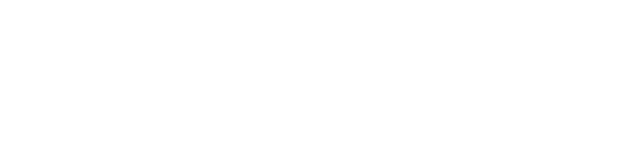
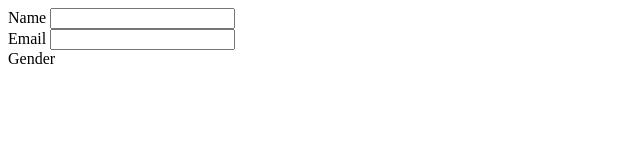
Before and after one commit to acciojob/car-insurance-form-Rudranil8, a website: page main.html in a window 1280 px wide. Shown: the whole page, without its empty margins (0-640 px from the left). Drawn offline with Linux system fonts and the light colour scheme.

Commit message:
created a submission

```diff
--- a/main.html
+++ b/main.html
@@ -10,7 +10,16 @@
 	<!-- the entire body must be written by student -->
     <script type="text/javascript" src="./script.js">
 </script>
+<form method="post">
+	<label>Name</label>
+	<input type="text" id="name" required>
+	<br>
+	<label>Email</label>
+	<input type="email" id="email" required>
+	<br>
+	<label>Gender</label>
 
+</form>
 </body>
 
 </html>
```
